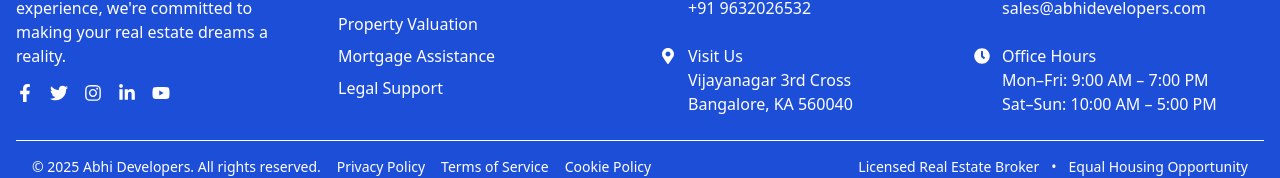
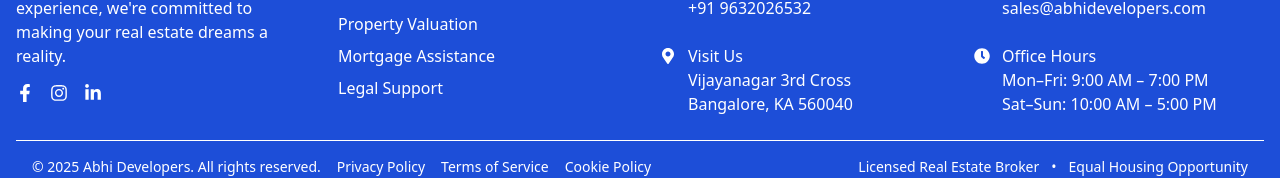
Before and after one commit to Abhiabee/Real-Estate-Management-System, a React (Create React App) app in the folder frontend/: page /#/home in a window 1280 px wide. Shown: the part 4431-4609 px from the top of the page. Built offline with nearby package versions, Linux system fonts and the light colour scheme.

Commit message:
Removed Twitter and YouTube icons from footer section

```diff
--- a/frontend/src/Components/FooterSection.js
+++ b/frontend/src/Components/FooterSection.js
@@ -30,10 +30,8 @@ const FooterSection = () => {
           </p>
           <div className="flex gap-4 text-white text-lg mt-4">
             <FaFacebookF className="cursor-pointer hover:text-blue-300 transition-colors duration-200" />
-            <FaTwitter className="cursor-pointer hover:text-blue-300 transition-colors duration-200" />
             <FaInstagram className="cursor-pointer hover:text-blue-300 transition-colors duration-200" />
             <FaLinkedinIn className="cursor-pointer hover:text-blue-300 transition-colors duration-200" />
-            <FaYoutube className="cursor-pointer hover:text-blue-300 transition-colors duration-200" />
           </div>
         </div>
 
```
